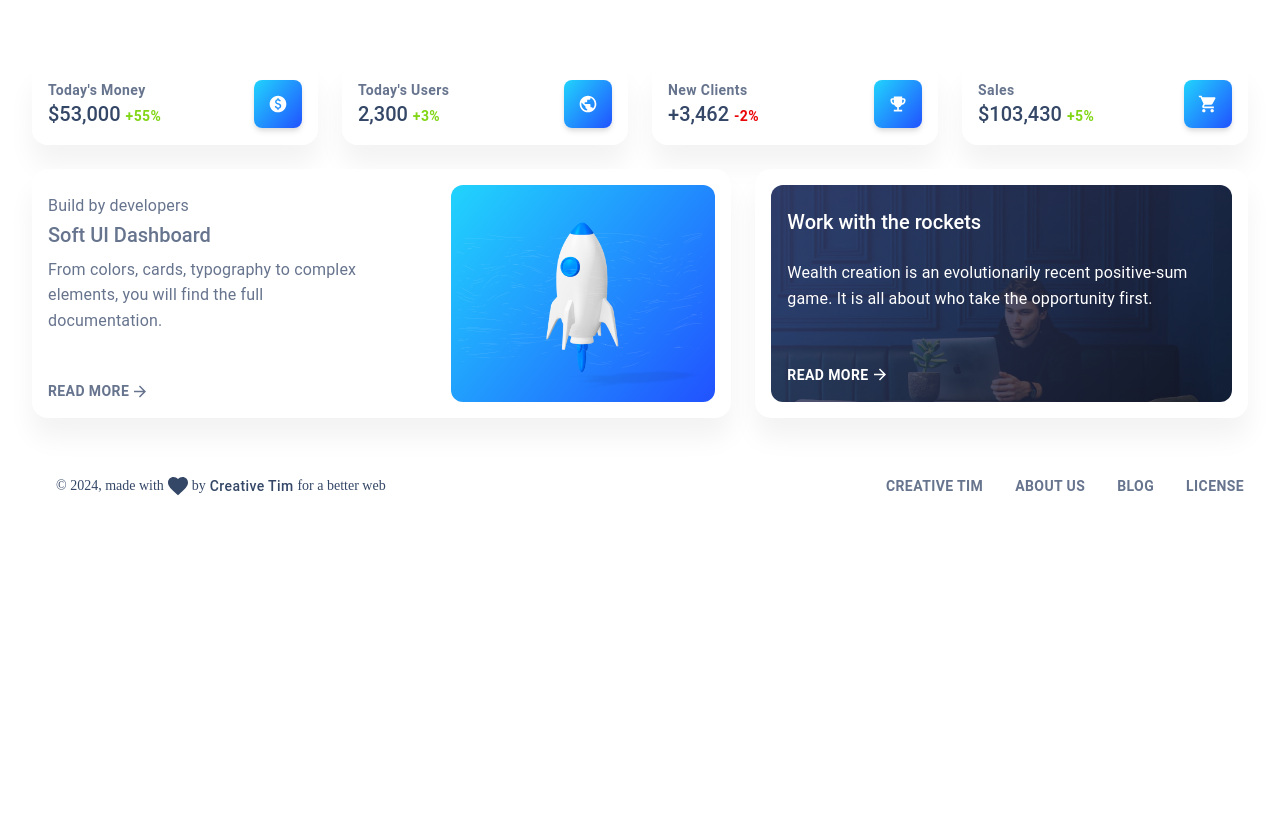
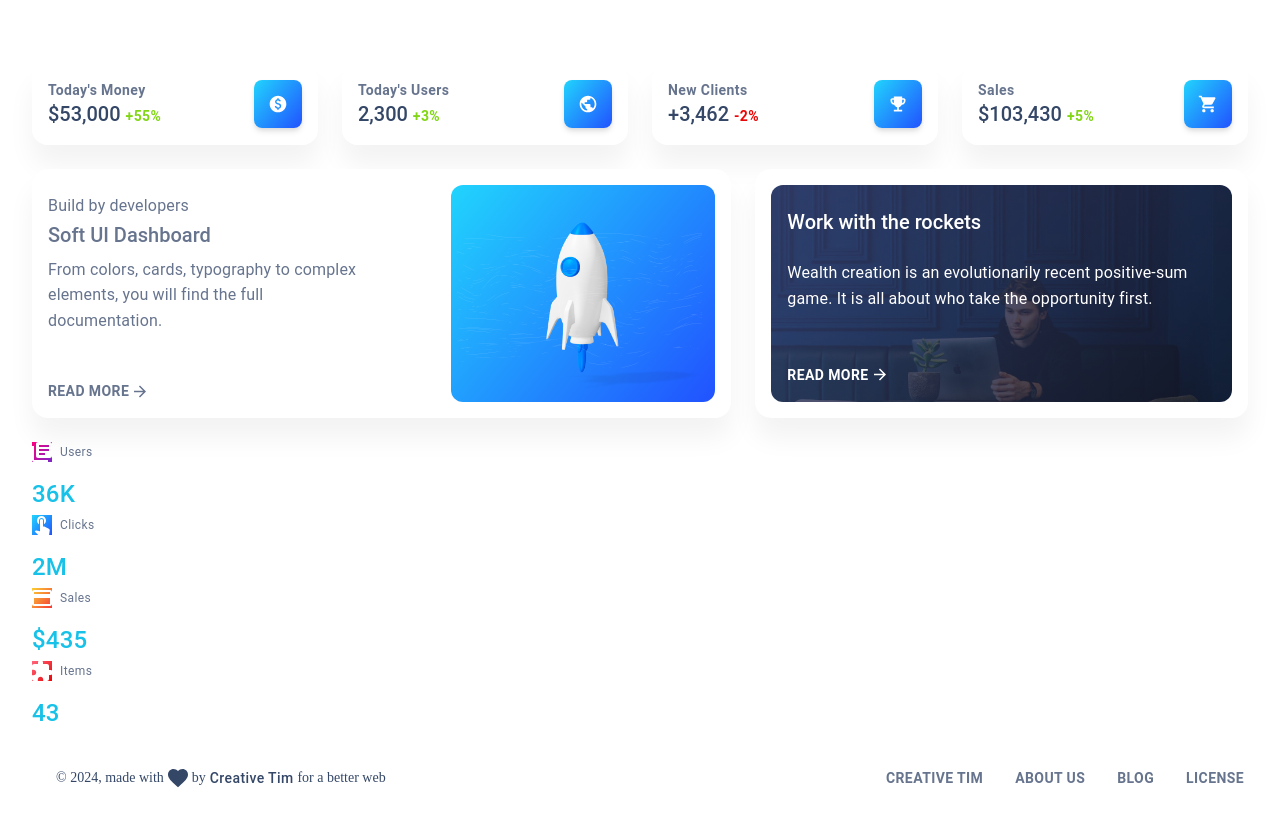
Before and after one commit to Crisppu/expensesweb, a React (Vite) app: page / in a window 1280 px wide. Before the commit the page ends 800 px from the top, so only its background shows below. Built offline with nearby package versions, Linux system fonts and the light colour scheme.

Commit message:
se add cambios al componete Softptogress

```diff
--- a/src/components/SoftBox/index.tsx
+++ b/src/components/SoftBox/index.tsx
@@ -61,6 +61,8 @@ import { SxProps } from '@mui/system';
         alt?: string;
         position?: "absolute" | "relative" | "fixed" | "sticky";
         left?: number;
+        mr?:number;
+        mt?:number;
 
     }
 
--- /dev/null
+++ b/src/components/SoftProgress/index.tsx
@@ -0,0 +1,39 @@
+import React from 'react'
+import SoftTypography from '../SoftTypography';
+interface SoftProgressProps {
+    variant?: string;
+    color?: "primary" | "secondary" | "info" | "success" | "warning" | "error" | "light" | "dark" | undefined;
+    value?: number;
+    label?: string;
+    href?: string;
+}
+const SoftProgress: React.FC<SoftProgressProps> = ({variant,color,value,label, ...rest}) => {
+    console.log(variant,color,value,label);
+    return (
+        <>
+            {label && (
+                <SoftTypography
+                variant="button"
+                ownerState={{
+                    color:color,
+                    fontWeight:"medium",
+
+                }}
+                {...rest}
+                >
+                    {value}%
+                </SoftTypography>
+            )}
+            {/* TODO:aqui me quede */}
+            {/* <SoftProgressRoot
+            {...rest}
+            variant="determinate"
+            value={value}
+            ownerState={{ color, value, variant }}
+            /> */}
+        </>
+
+    )
+}
+
+export default SoftProgress;
--- a/src/examples/Charts/ReportsBarChart/ReportsBarChartItem.tsx
+++ b/src/examples/Charts/ReportsBarChart/ReportsBarChartItem.tsx
@@ -0,0 +1,56 @@
+import React from 'react'
+import { Icon, Progress} from '../../../layouts/dashboard/data/reportsBarChartData';
+import typography from '../../../assets/theme/base/typography';
+import SoftBox from '../../../components/SoftBox';
+import SoftTypography from '../../../components/SoftTypography';
+import SoftProgress from '../../../components/SoftProgress';
+interface BarReportsChartItemProps {
+    color: "primary" | "secondary" | "info" | "success" | "warning" | "error" | "light" | "dark" | undefined;
+    icon:Icon;
+    label: string;
+    progress:Progress;
+
+
+}
+export const BarReportsChartItem: React.FC<BarReportsChartItemProps> = ({color, icon, label, progress}) => {
+    console.log(color,progress,"aquiiii")
+  const {size}=typography;
+    return (
+        <SoftBox width="100%">
+            <SoftBox display="flex" alignItems="center" mb={2}>
+                <SoftBox
+                ownerState={{bgColor:icon.color, color:"white",variant:"gradient"}}
+                width="1.25rem"
+                height="1.25rem"
+                borderRadius="sm"
+                fontSize={size.xs}
+                display="flex"
+                justifyContent="center"
+                alignItems="center"
+                mr={1}
+                >
+                    <icon.component></icon.component>
+                </SoftBox>
+                <SoftTypography
+                ownerState={{color:"text",textTransform:"capitalize",fontWeight:"medium"}}
+                variant='caption'
+                >
+                    {label}
+                </SoftTypography>
+            </SoftBox>
+            <SoftBox mt={1}>
+                <SoftTypography variant="h4" ownerState={{fontWeight:"bold", color:color}}>
+                    {progress.content}
+                </SoftTypography>
+
+                <SoftBox width="75%" mt={0.5}>
+                    <SoftProgress value={progress.percentage} color={color} href='#'  />
+                </SoftBox>
+            </SoftBox>
+        </SoftBox>
+    )
+}
+// TODOs
+/**
+ * TODO: realizar el SoftProgress en  components/SoftProgress
+ */
--- a/src/examples/Charts/ReportsBarChart/index.tsx
+++ b/src/examples/Charts/ReportsBarChart/index.tsx
@@ -1,17 +1,36 @@
 import React from 'react'
 import { ReportsBarChartData } from '../../../layouts/dashboard/data/reportsBarChartData';
+import { Grid } from '@mui/material';
+import { BarReportsChartItem } from './ReportsBarChartItem';
 interface ReportsBarChartProps {
-    color: string;
+    color: "primary" | "secondary" | "info" | "success" | "warning" | "error" | "light" | "dark" | undefined;
     title: string;
     description: string;
     chart: ReportsBarChartData["chart"];
     items: ReportsBarChartData["items"];
 }
 const ReportsBarChart:React.FC<ReportsBarChartProps> = ({color, title,description,chart, items}) => {
-    console.log(chart, items);
-    console.log(color, title,description);
+    console.log(title,description,chart,items)
+    const renderItems = items.map(({icon, label, progress}) => {
+        return (
+            <Grid item xs={6} sm={3} key={label}>
+                <BarReportsChartItem
+                color={color}
+                icon={{color:icon.color, component:icon.component}}
+                label={label}
+                progress={{content:progress.content, percentage:progress.percentage}}
+                >
+
+                </BarReportsChartItem>
+            </Grid>
+        );
+    });
+
+    // TODO: seguir aqui despues de realizar softProgress
     return (
-        <></>
+        <>
+        {renderItems}
+        </>
     )
 }
 
--- a/src/layouts/dashboard/data/reportsBarChartData.ts
+++ b/src/layouts/dashboard/data/reportsBarChartData.ts
@@ -12,6 +12,10 @@ Coded by www.creative-tim.com
 
 * The above copyright notice and this permission notice shall be included in all copies or substantial portions of the Software.
 */
+import LibraryBooksIcon from '@mui/icons-material/LibraryBooks';
+import TouchAppIcon from '@mui/icons-material/TouchApp';
+import PaymentIcon from '@mui/icons-material/Payment';
+import ExtensionIcon from '@mui/icons-material/Extension';
 interface ChartDataset {
     label: string;
     data: number[];
@@ -20,10 +24,10 @@ interface ChartDataset {
     datasets: ChartDataset;
 }
 
-interface Icon {
+export interface Icon {
     color: string;
-    component: string;
-}interface Progress {
+    component: React.ElementType;
+}export interface Progress {
     content: string;
     percentage: number;
 }interface Item {
@@ -38,33 +42,33 @@ export interface ReportsBarChartData {
 }
 
 
-const reportsBarChartData: ReportsBarChartData = {
+const ReportsBarChartData: ReportsBarChartData = {
     chart: {
       labels: ["Apr", "May", "Jun", "Jul", "Aug", "Sep", "Oct", "Nov", "Dec"],
       datasets: { label: "Sales", data: [450, 200, 100, 220, 500, 100, 400, 230, 500] },
     },
     items: [
       {
-        icon: { color: "primary", component: "library_books" },
+        icon: { color: "primary", component: LibraryBooksIcon },
         label: "users",
         progress: { content: "36K", percentage: 60 },
       },
       {
-        icon: { color: "info", component: "touch_app" },
+        icon: { color: "info", component: TouchAppIcon },
         label: "clicks",
         progress: { content: "2M", percentage: 90 },
       },
       {
-        icon: { color: "warning", component: "payment" },
+        icon: { color: "warning", component: PaymentIcon },
         label: "sales",
         progress: { content: "$435", percentage: 30 },
       },
       {
-        icon: { color: "error", component: "extension" },
+        icon: { color: "error", component: ExtensionIcon },
         label: "items",
         progress: { content: "43", percentage: 50 },
       },
     ],
 };
 
-export default reportsBarChartData;
+export default ReportsBarChartData;
--- a/src/layouts/dashboard/index.tsx
+++ b/src/layouts/dashboard/index.tsx
@@ -10,11 +10,11 @@ import EmojiEventsIcon from '@mui/icons-material/EmojiEvents';
 import ShoppingCartIcon from '@mui/icons-material/ShoppingCart';
 import BuildByDevelopers from './components/BuildByDevelopers';
 import WorkWithTheRockets from './components/WorkWithTheRockets';
-import reportsBarChartData from './data/reportsBarChartData';
+import ReportsBarChartData from './data/reportsBarChartData';
 import ReportsBarChart from '../../examples/Charts/ReportsBarChart';
 
 const Dashboard: React.FC = () => {
-    const { chart, items } = reportsBarChartData;
+    const { chart, items } = ReportsBarChartData;
     console.log(chart, items)
 
     return (
@@ -84,7 +84,6 @@ const Dashboard: React.FC = () => {
                             chart={chart}
                             items={items}
                             >
-
                             </ReportsBarChart>
                         </Grid>
 
```
Also changed, not shown: src/components/SoftProgress/SoftProgressRoot.ts (added, +23 -0 lines).
